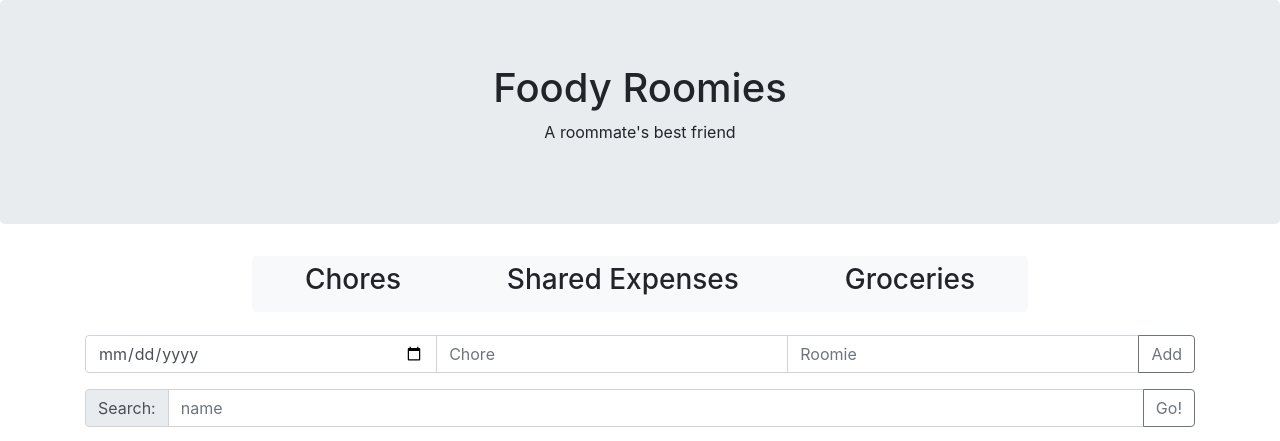
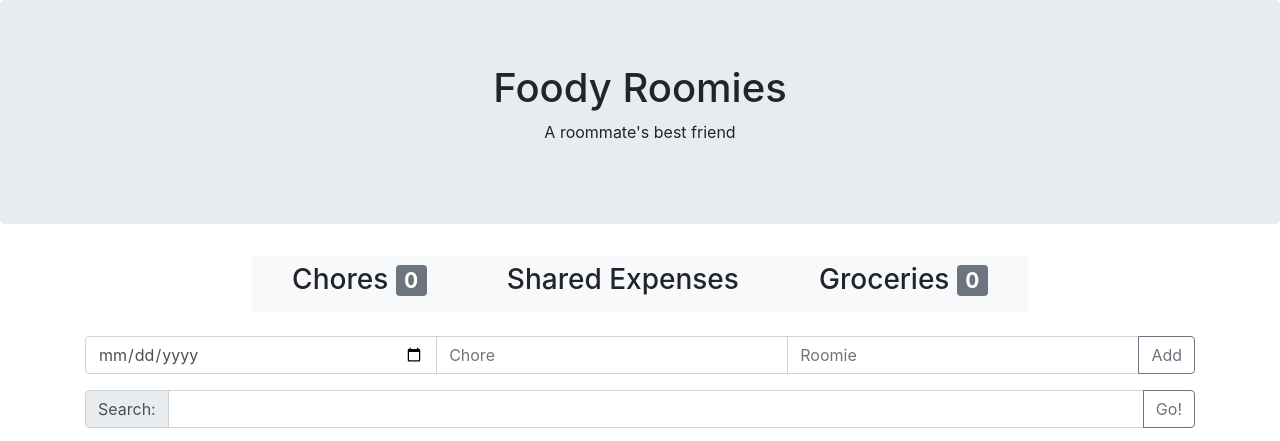
Before and after one commit to alexshi0000/FoodyRoomies, a website: page public/index.html in a window 1280 px wide. Shown: the top 441 px of the page. Drawn offline with nearby package versions, Linux system fonts and the light colour scheme.

Commit message:
idk stuff

```diff
--- a/public/index.html
+++ b/public/index.html
@@ -49,7 +49,7 @@
         <div class="btn-group btn-group-toggle" data-toggle="buttons" style="margin-bottom: 1%; width: 70%">
           <a data-target="#TableViews" data-slide-to="0" class="btn btn-light">
             <input type="radio" name="options" id="chores" autocomplete="off" checked style="opacity: 0">
-            <h3>Chores <span class="badge badge-secondary" id="choreCount"></span></h3>
+            <h3>Chores <span class="badge badge-secondary" id="choreCount">0</span></h3>
           </a>
 
           <a data-target="#TableViews" data-slide-to="1" class="btn btn-light">
@@ -59,7 +59,7 @@
 
           <a data-target="#TableViews" data-slide-to="2" class="btn btn-light">
             <input type="radio" name="options" id="groceries" autocomplete="off">
-            <h3>Groceries <span class="badge badge-secondary" id="groceryCount"></span></h3>
+            <h3>Groceries <span class="badge badge-secondary" id="groceryCount">0</span></h3>
           </a>
 
         </div>
@@ -109,7 +109,7 @@
                     <div class="input-group-prepend">
                       <span class="input-group-text" id="basic-addon1">Search:</span>
                     </div>
-                    <input id="chore-search" type="text" class="form-control" placeholder="name" aria-label="name" aria-describedby="basic-addon1">
+                    <input id="chore-search" type="text" class="form-control" pchlaceholder="name" aria-label="name" aria-describedby="basic-addon1">
 
                     <div class="input-group-append">
                       <button
--- a/public/index.js
+++ b/public/index.js
@@ -67,15 +67,20 @@ function add_image(imgloc) {
 }
 
 function deleteChore(btn) {
+    // let api_base = "http://localhost:3000/api/";
+    // var item = btn.getElementById("chore").value;
+    // var roomie = btn.getElementById("choreRoomie").value;
+    // $.get(api_base+"do_chore?chore_id="+item+"&name="+roomie);
     var row = btn.parentNode.parentNode;
     row.parentNode.removeChild(row);
-    // add api update to remove from db
+    document.getElementById("choreCount").innerHTML = document.getElementById("choreTable").rows.length;
   }
 
   function deleteGrocery(btn) {
     var row = btn.parentNode.parentNode;
     row.parentNode.removeChild(row);
     // add api update to remove from db
+    document.getElementById("groceryCount").innerHTML = document.getElementById("groceryTable").rows.length;
   }
 
   function addGrocery() {
```
